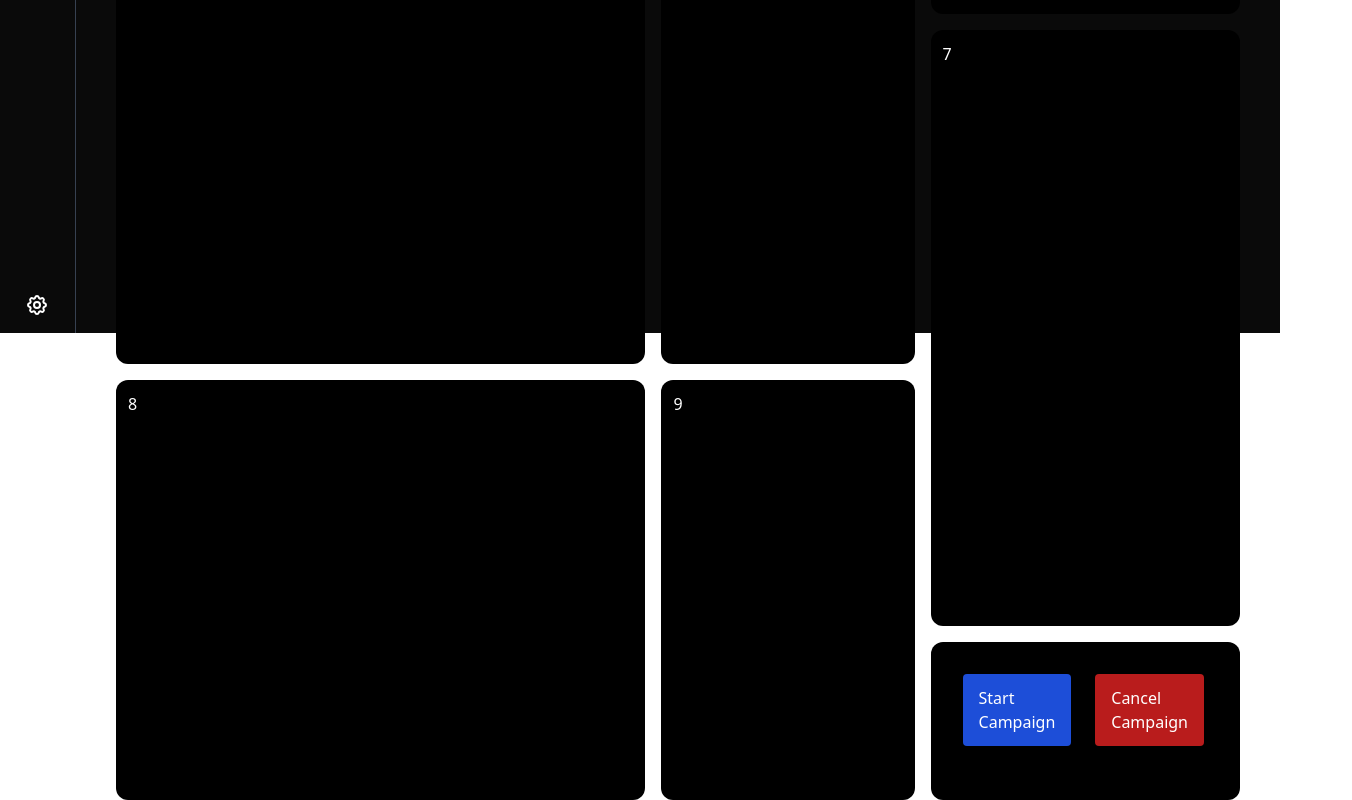
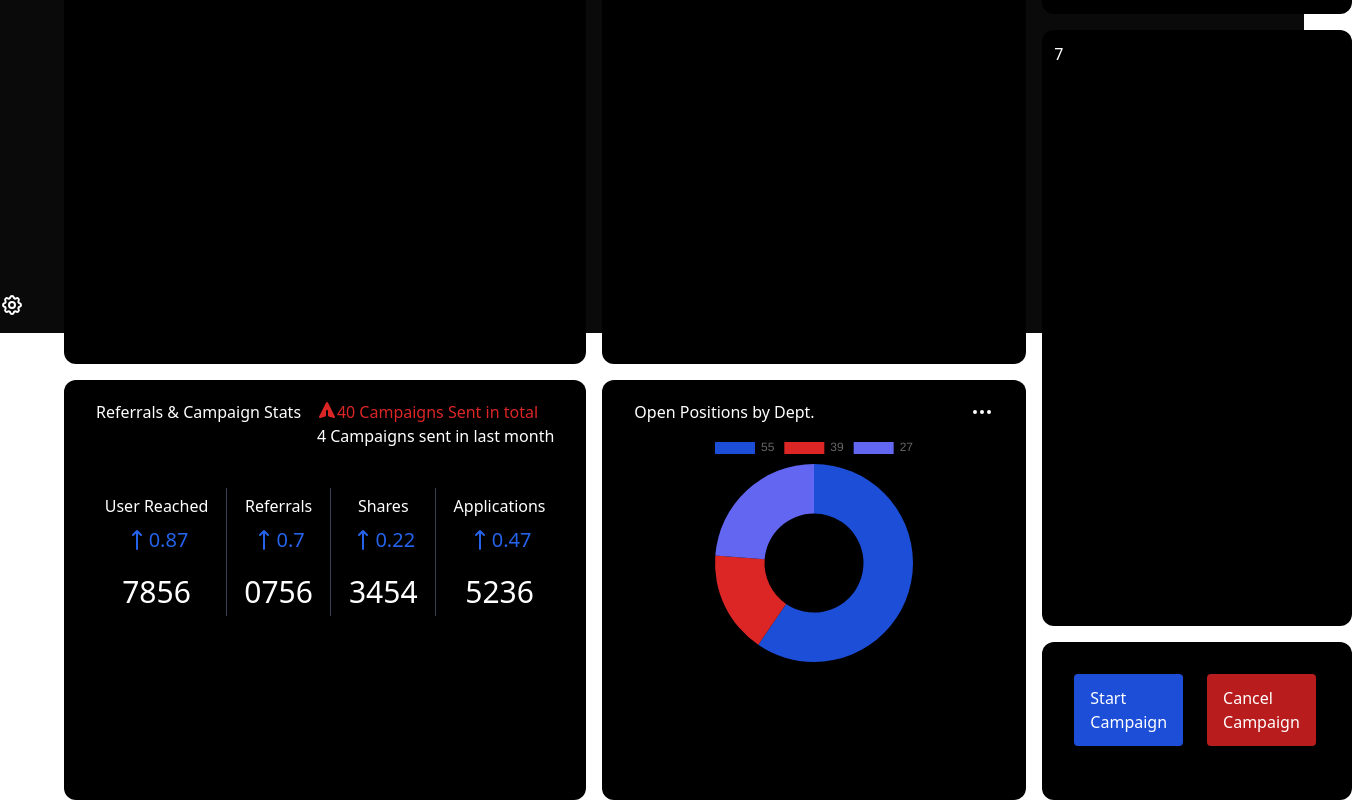
Before and after one commit to Rahat-Minhaj007/Tailwind-Dashboard, a React (Create React App) app: page / in a window 1280 px wide. Shown: the part 467-1267 px from the top of the page, 1352 px wide, since content can reach past the window. Built offline with nearby package versions, Linux system fonts and the light colour scheme.

Commit message:
statistics campign done

```diff
--- a/package.json
+++ b/package.json
@@ -7,7 +7,9 @@
     "@testing-library/jest-dom": "^5.14.1",
     "@testing-library/react": "^11.2.7",
     "@testing-library/user-event": "^12.8.3",
+    "chart.js": "^3.5.1",
     "react": "^17.0.2",
+    "react-chartjs-2": "^3.0.4",
     "react-circular-progressbar": "^2.0.4",
     "react-dom": "^17.0.2",
     "react-scripts": "4.0.3",
--- /dev/null
+++ b/src/components/CampaignStats/CampaignStats.js
@@ -0,0 +1,83 @@
+import React from 'react';
+
+const CampaignStats = () => {
+    return (
+        <>
+            <div className="pt-2 px-5 flex justify-between">
+                <div>
+
+                    <h1 className="font-medium">Referrals & Campaign Stats</h1>
+                </div>
+                <div>
+                    <div className="text-red-600 font-medium flex ">
+                        <svg xmlns="http://www.w3.org/2000/svg" className="h-5 w-5" viewBox="0 0 20 20" fill="currentColor">
+                            <path d="M10.894 2.553a1 1 0 00-1.788 0l-7 14a1 1 0 001.169 1.409l5-1.429A1 1 0 009 15.571V11a1 1 0 112 0v4.571a1 1 0 00.725.962l5 1.428a1 1 0 001.17-1.408l-7-14z" />
+                        </svg>
+                        <h1>40 Campaigns Sent in total</h1>
+                    </div>
+                    <h1>4 Campaigns sent in last month</h1>
+                </div>
+            </div>
+
+            <div className="flex justify-around py-10 px-5 ">
+                <div className="flex flex-col justify-center items-center">
+                    <h1>User Reached</h1>
+                    <div className="flex items-center pt-2">
+                        <svg xmlns="http://www.w3.org/2000/svg" className={`h-6 w-6 text-blue-600 `} fill="none" viewBox="0 0 24 24" stroke="currentColor">
+                            <path strokeLinecap="round" strokeLinejoin="round" strokeWidth={2} d="M8 7l4-4m0 0l4 4m-4-4v18" />
+                        </svg>
+                        <h1 className={`text-blue-600 text-xl`}>0.87</h1>
+                    </div>
+                    <h1 className="text-3xl pt-5 ">7856</h1>
+
+                </div>
+                <div className="bg-gray-700 border-solid h-auto w-px">
+
+                </div>
+
+                <div className="flex flex-col justify-center items-center">
+                    <h1>Referrals</h1>
+                    <div className="flex items-center pt-2">
+                        <svg xmlns="http://www.w3.org/2000/svg" className={`h-6 w-6 text-blue-600 `} fill="none" viewBox="0 0 24 24" stroke="currentColor">
+                            <path strokeLinecap="round" strokeLinejoin="round" strokeWidth={2} d="M8 7l4-4m0 0l4 4m-4-4v18" />
+                        </svg>
+                        <h1 className={`text-blue-600 text-xl`}>0.7</h1>
+                    </div>
+                    <h1 className="text-3xl pt-5 ">0756</h1>
+                </div>
+                <div className="bg-gray-700 border-solid h-32 w-px">
+
+                </div>
+                <div className="flex flex-col justify-center items-center">
+                    <h1>Shares</h1>
+                    <div className="flex items-center pt-2">
+                        <svg xmlns="http://www.w3.org/2000/svg" className={`h-6 w-6 text-blue-600 `} fill="none" viewBox="0 0 24 24" stroke="currentColor">
+                            <path strokeLinecap="round" strokeLinejoin="round" strokeWidth={2} d="M8 7l4-4m0 0l4 4m-4-4v18" />
+                        </svg>
+                        <h1 className={`text-blue-600 text-xl`}>0.22</h1>
+                    </div>
+                    <h1 className="text-3xl pt-5 ">3454</h1>
+                </div>
+                <div className="bg-gray-700 border-solid h-32 w-px">
+
+                </div>
+                <div className="flex flex-col justify-center items-center">
+                    <h1>Applications</h1>
+                    <div className="flex items-center pt-2">
+                        <svg xmlns="http://www.w3.org/2000/svg" className={`h-6 w-6 text-blue-600 `} fill="none" viewBox="0 0 24 24" stroke="currentColor">
+                            <path strokeLinecap="round" strokeLinejoin="round" strokeWidth={2} d="M8 7l4-4m0 0l4 4m-4-4v18" />
+                        </svg>
+                        <h1 className={`text-blue-600 text-xl`}>0.47</h1>
+                    </div>
+                    <h1 className="text-3xl pt-5 ">5236</h1>
+                </div>
+
+
+            </div>
+
+
+        </>
+    );
+};
+
+export default CampaignStats;
--- a/src/components/CircularProgress/CircularProgress.js
+++ b/src/components/CircularProgress/CircularProgress.js
@@ -37,20 +37,7 @@ const CircularProgress = ({ title, percentage, num1, num2, color,arrow,pathClr }
                     value={percentage}
                     text={`${percentage}%`}
                     styles={buildStyles({
-
-
-
-
-
-
-
-                        textSize: '16px',
-
-
-
-
-
-                        // Colors
+                        textSize: '18px',
                         pathColor: `${pathClr}`,
                         textColor: `${pathClr}`,
                         trailColor: '#d6d6d6',
--- a/src/components/Dashboard/Dashboard/Dashboard.css
+++ b/src/components/Dashboard/Dashboard/Dashboard.css
@@ -46,3 +46,7 @@
     height:90px !important;
     width:90px !important;
 }
+.doughnut{
+    height:230px !important;
+    width:400px !important;
+}
--- a/src/components/Dashboard/Dashboard/Dashboard.js
+++ b/src/components/Dashboard/Dashboard/Dashboard.js
@@ -1,6 +1,8 @@
 import React from 'react';
 import CampaignButton from '../../CampaignButton/CampaignButton';
+import CampaignStats from '../../CampaignStats/CampaignStats';
 import CircularProgress from '../../CircularProgress/CircularProgress';
+import DoughnutBar from '../../DoughnutBar/DoughnutBar';
 import Notification from '../../Notification/Notification';
 import Header from '../Header/Header';
 import Sidebar from '../Sidebar/Sidebar';
@@ -36,8 +38,12 @@ const Dashboard = () => {
                     <div className="bg-black p-3 rounded-xl m5">5</div>
                     <div className="bg-black p-3 rounded-xl m6">6</div>
                     <div className="bg-black p-3 rounded-xl m7">7</div>
-                    <div className="bg-black p-3 rounded-xl m8">8</div>
-                    <div className="bg-black p-3 rounded-xl m9">9</div>
+                    <div className="bg-black p-3 rounded-xl m8">
+                        <CampaignStats />
+                    </div>
+                    <div className="bg-black p-3 rounded-xl m9">
+                        <DoughnutBar />
+                    </div>
 
                     <div className="bg-black p-3 rounded-xl m10">
                         <CampaignButton />
--- /dev/null
+++ b/src/components/DoughnutBar/DoughnutBar.js
@@ -0,0 +1,47 @@
+import React from 'react';
+import { Doughnut } from 'react-chartjs-2';
+
+const DoughnutBar = () => {
+    const labels =[55,39,27]
+    const data = {
+        labels:labels,
+
+        datasets: [{
+
+            data: [250, 70, 100],
+            backgroundColor: [
+                "rgba(29, 78, 216)",
+                'rgba(220, 38, 38)',
+                'rgba(99, 102, 241)'
+            ],
+
+            borderWidth:0,
+            hoverOffset: 4
+        }]
+    };
+    return (
+        <>
+            <div className="flex justify-between px-5 pt-2">
+                <div>
+                    <h1 className="text-medium">Open Positions by Dept.</h1>
+                </div>
+                <div>
+
+                    <svg xmlns="http://www.w3.org/2000/svg" className="h-6 w-6 text-white" fill="none" viewBox="0 0 24 24" stroke="currentColor">
+                        <path strokeLinecap="round" strokeLinejoin="round" strokeWidth={2} d="M5 12h.01M12 12h.01M19 12h.01M6 12a1 1 0 11-2 0 1 1 0 012 0zm7 0a1 1 0 11-2 0 1 1 0 012 0zm7 0a1 1 0 11-2 0 1 1 0 012 0z" />
+                    </svg>
+                </div>
+            </div>
+            <div className="pt-2">
+                <Doughnut
+                    className="doughnut"
+                    data={data}
+                    options={{ maintainAspectRatio: false }}
+
+                />
+            </div>
+        </>
+    );
+};
+
+export default DoughnutBar;
```
Also changed, not shown: 1 other file (tests, documents, lock files or other folders).
